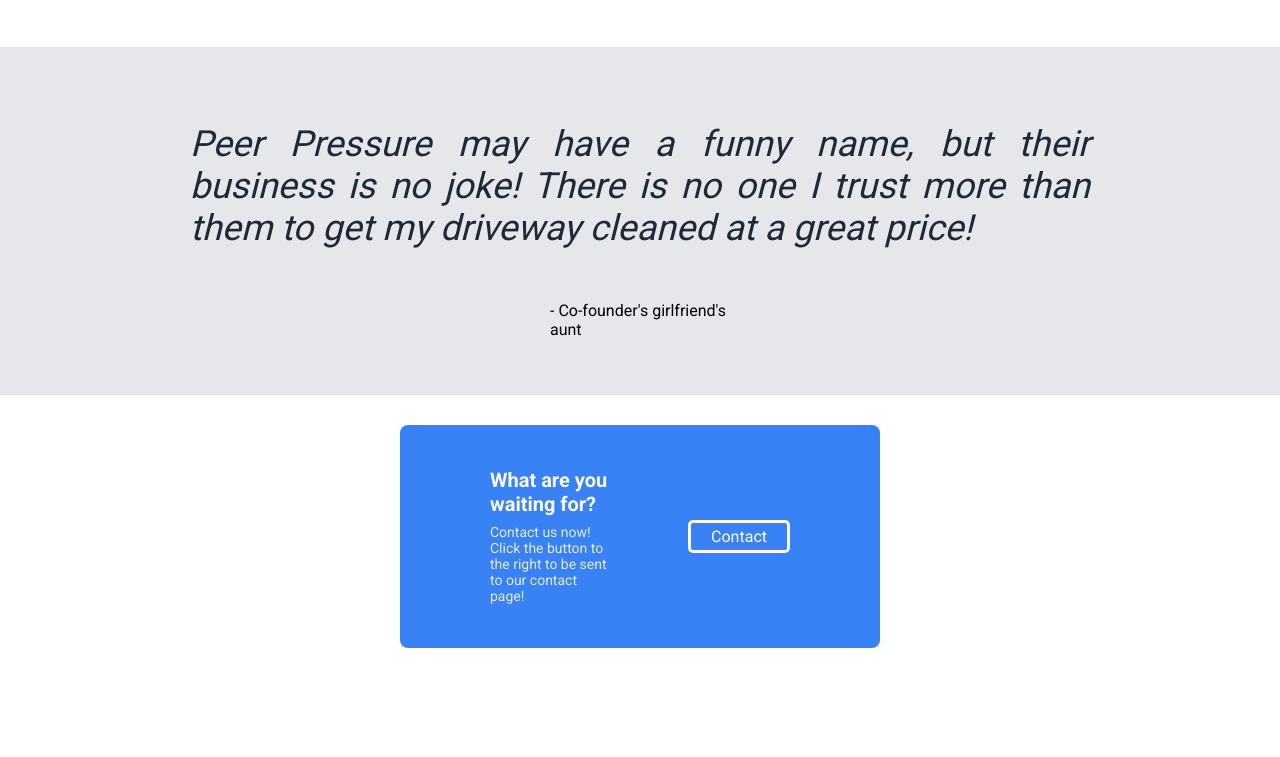
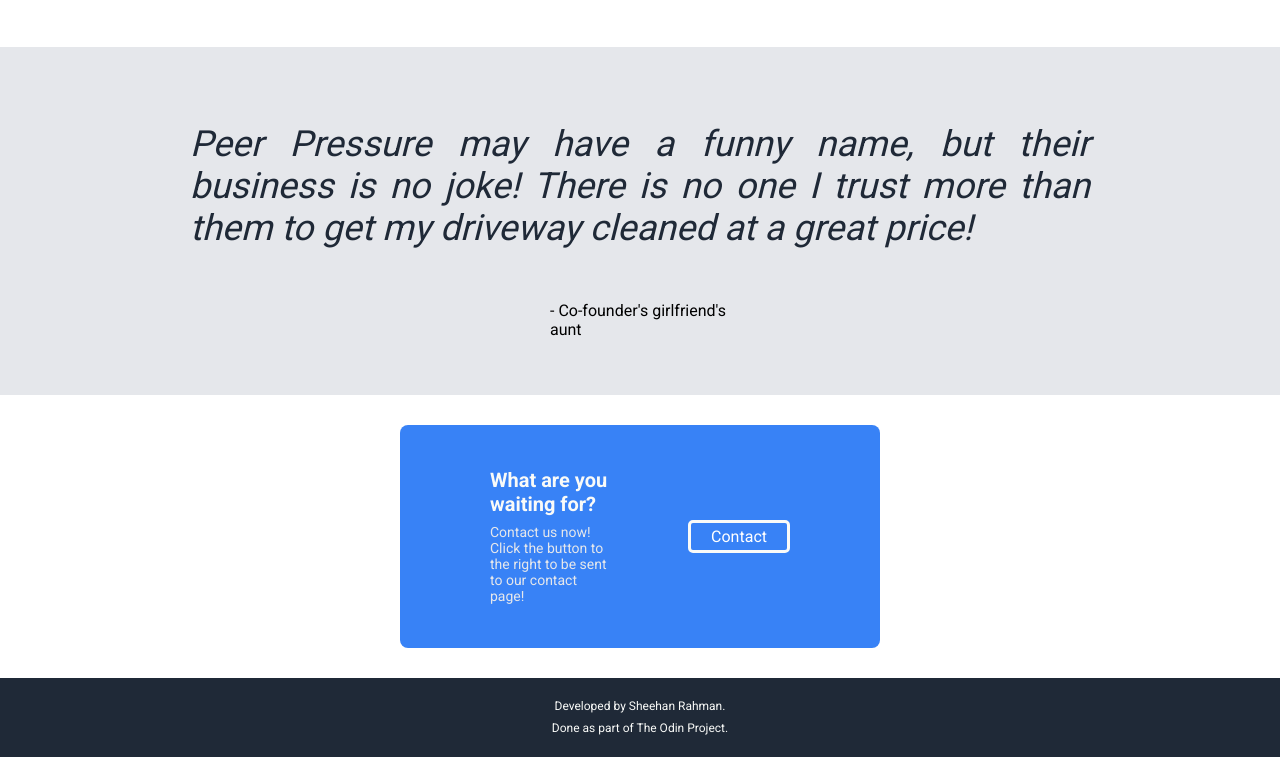
Before and after one commit to sheehanr/odin-landing-page, a plain HTML site: page index.html in a window 1280 px wide. Shown: the part 1152-1909 px from the top of the page. Before the commit the page ends 1830 px from the top, so only its background shows below. Drawn offline with Linux system fonts and the light colour scheme.

Commit message:
Add footer

```diff
--- a/index.html
+++ b/index.html
@@ -61,5 +61,8 @@
             <a href="#" class="ctaButton button">Contact</a>
         </div>
     </div>
+    <div class="footer">
+        <p class="footerText">Developed by Sheehan Rahman.<br>Done as part of The Odin Project.</p>
+    </div>
 </body>
 </html>
--- a/style.css
+++ b/style.css
@@ -183,3 +183,17 @@ a:link, a:visited {
     border: 3px solid #f9faf8;
     padding: 4px 20px;
 }
+
+.footer {
+    background-color: #1f2937;
+    display: flex;
+    justify-content: center;
+    padding: 6px;
+}
+
+.footerText {
+    color: #f9faf8;
+    font-size: 12px;
+    text-align: center;
+    line-height: 1.8;
+}
```
